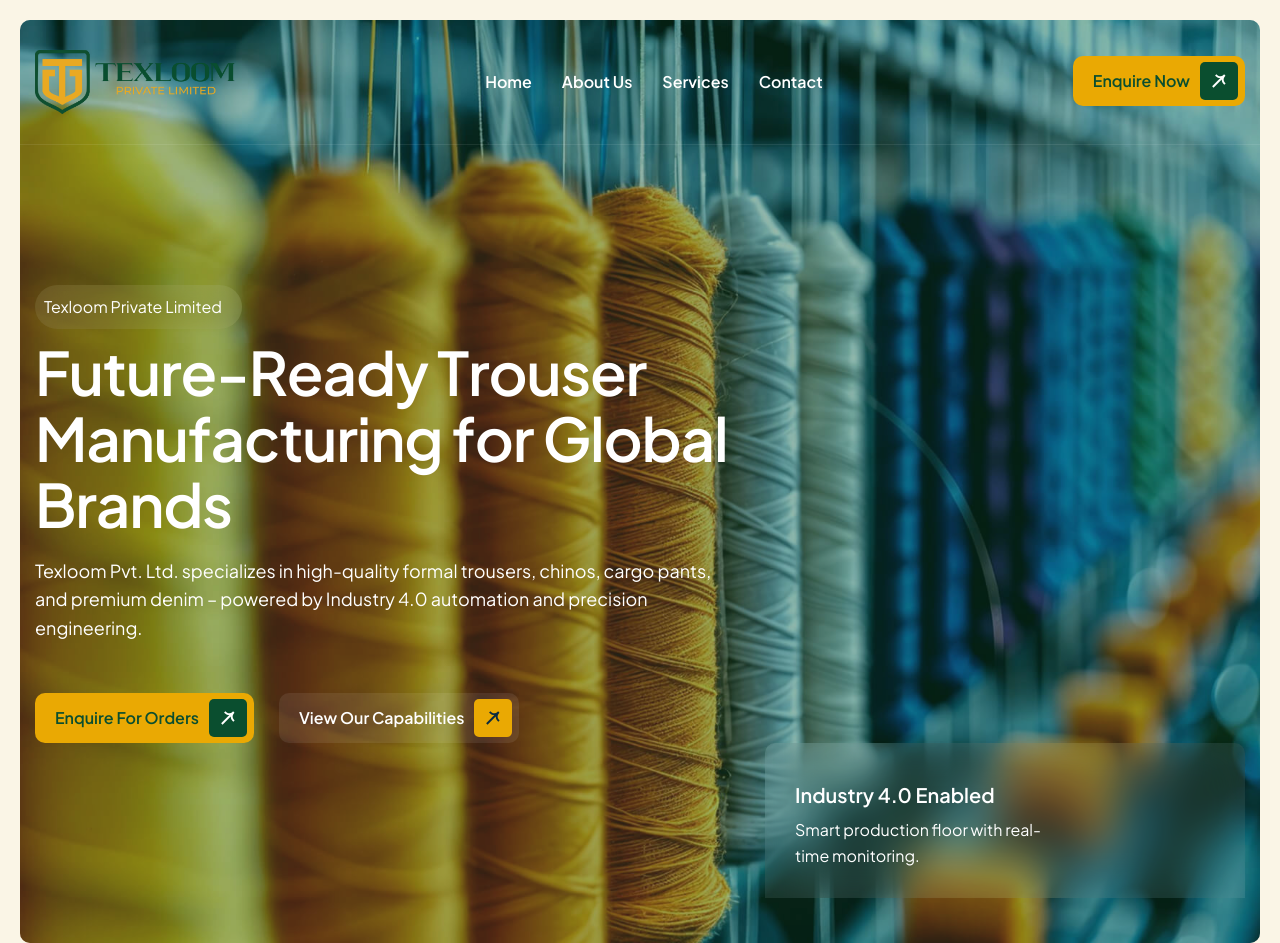
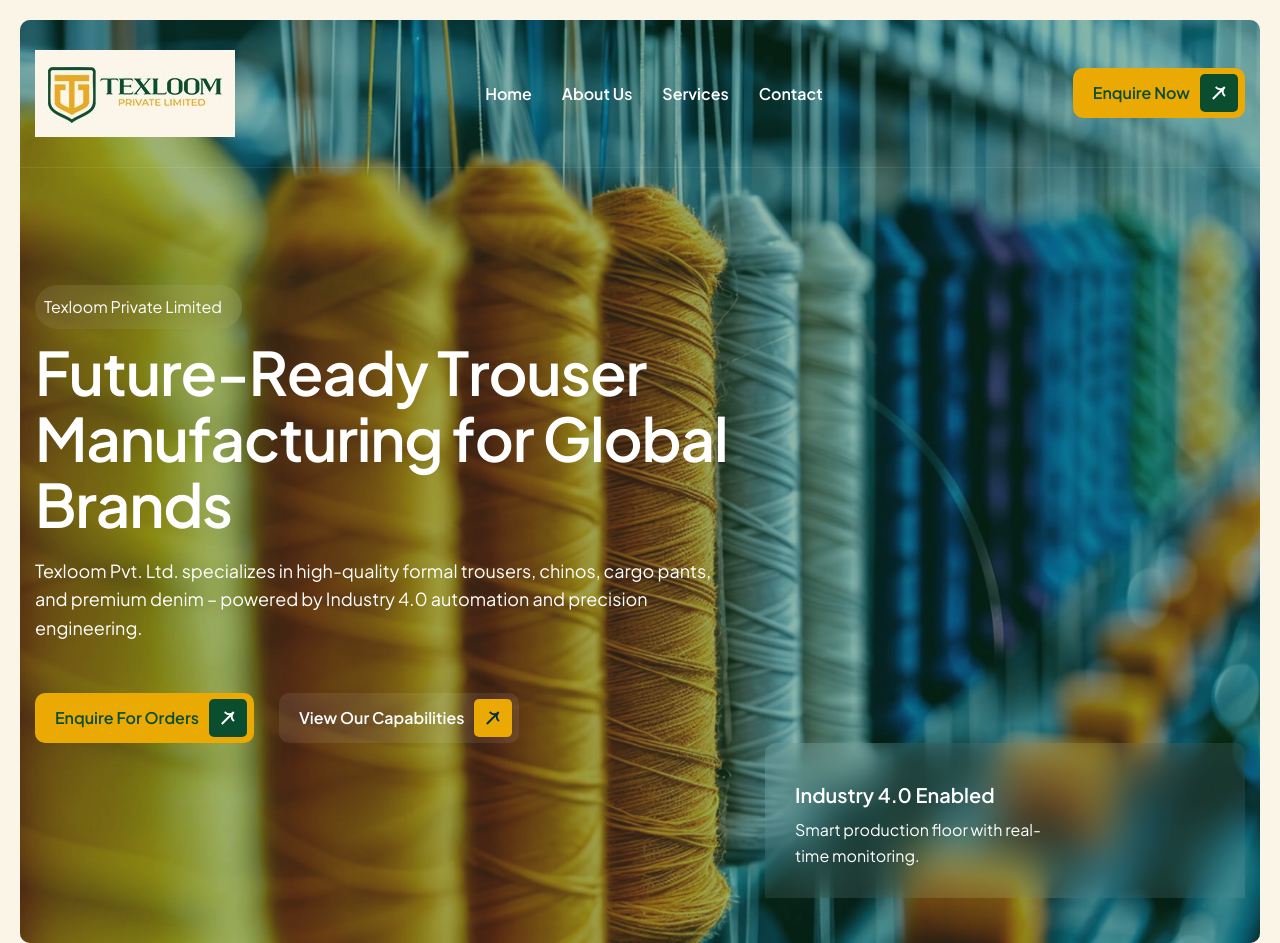
Before and after one commit to jashwa-29/textloom-website, a plain HTML site: page index.html in a window 1280 px wide. Shown: the top 943 px of the page. Drawn offline with Linux system fonts and the light colour scheme; animation ran at ten frames a second.

Commit message:
Your update message

```diff
--- a/index.html
+++ b/index.html
@@ -54,7 +54,7 @@
 				<div class="container">
 					<!-- Logo Start -->
 					<a class="navbar-brand" href="#home">
-						<img class="logo" src="./images/logo.png" alt="Texloom Logo">
+						<img class="logo" src="./images/logobg.jpg" alt="Texloom Logo">
 
 					</a>
 					<!-- Logo End -->
```
Also changed, not shown: services.html (+1 -1 lines), images/logobg.jpg (added).
